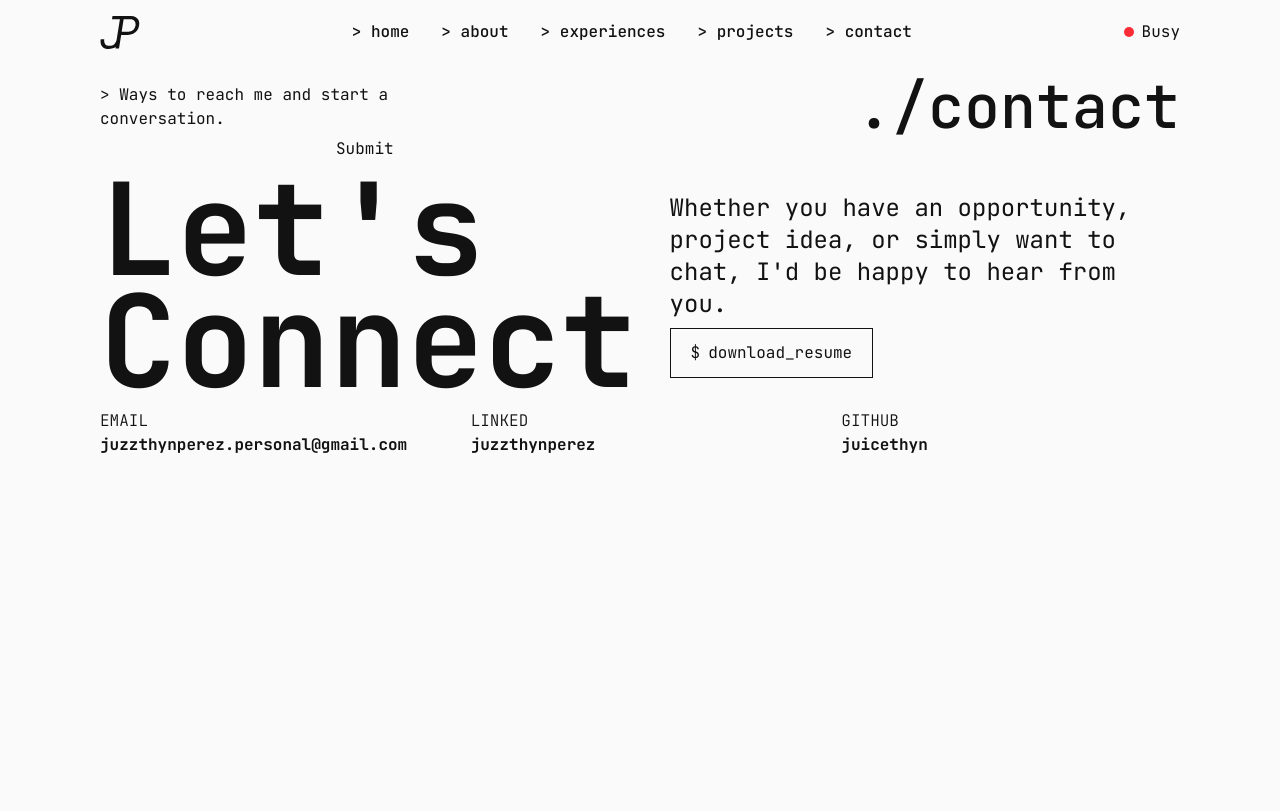
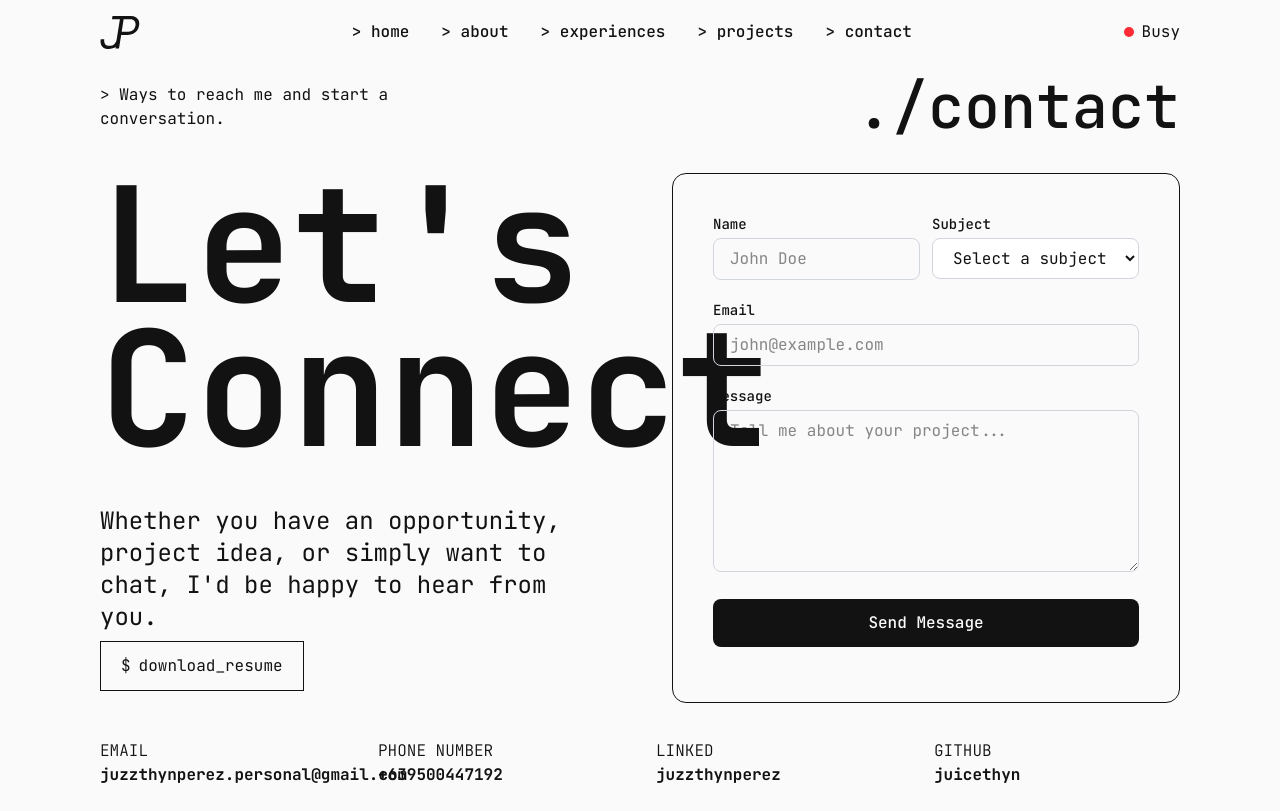
Before and after one commit to juicethyn/my-portfolio, a Next.js app: page /contact in a window 1280 px wide. Built offline with nearby package versions, Linux system fonts and the light colour scheme; no server answers.

Commit message:
feat(contact): added contact page and forms

```diff
--- a/components/cards/ContactFormCard.tsx
+++ b/components/cards/ContactFormCard.tsx
@@ -1,11 +1,136 @@
 "use client";
 
+import { useActionState } from "react";
+import { submitContactForm } from "@/lib/actions";
+
 export default function ContactFormCard() {
+	const initialState = {
+		success: false,
+		message: "",
+	};
+
+	const [state, formAction, isPending] = useActionState(
+		submitContactForm,
+		initialState,
+	);
+
 	return (
-		<form>
-			<input name="name" type="text" />
+		<div className="border border-foreground rounded-xl p-5 lg:p-10 my-3">
+			<form
+				action={formAction}
+				className="mx-auto flex w-full max-w-3xl flex-col gap-5"
+			>
+				<div className="grid grid-cols-1 gap-3 md:grid-cols-2">
+					<div>
+						<label htmlFor="name" className="mb-1 block text-sm font-medium">
+							Name
+						</label>
 
-			<button type="submit">Submit</button>
-		</form>
+						<input
+							id="name"
+							name="name"
+							type="text"
+							placeholder="John Doe"
+							className="w-full rounded-md border border-gray-300 px-4 py-2 outline-none transition focus:border-black"
+						/>
+
+						{state.errors?.name && (
+							<p className="mt-1 text-sm text-red-500">
+								{state.errors.name[0]}
+							</p>
+						)}
+					</div>
+
+					<div>
+						<label htmlFor="subject" className="mb-1 block text-sm font-medium">
+							Subject
+						</label>
+
+						<select
+							id="subject"
+							name="subject"
+							defaultValue=""
+							className="w-full rounded-md border border-gray-300 bg-white px-4 py-2 outline-none transition focus:border-black"
+						>
+							<option value="" disabled>
+								Select a subject
+							</option>
+
+							<option value="Project Inquiry">Project Inquiry</option>
+							<option value="Freelance Opportunity">
+								Freelance Opportunity
+							</option>
+							<option value="Job Opportunity">Job Opportunity</option>
+							<option value="Collaboration">Collaboration</option>
+							<option value="General Question">General Question</option>
+							<option value="Other">Other</option>
+						</select>
+
+						{state.errors?.subject && (
+							<p className="mt-1 text-sm text-red-500">
+								{state.errors.subject[0]}
+							</p>
+						)}
+					</div>
+				</div>
+
+				<div>
+					<label htmlFor="email" className="mb-1 block text-sm font-medium">
+						Email
+					</label>
+
+					<input
+						id="email"
+						name="email"
+						type="email"
+						placeholder="john@example.com"
+						className="w-full rounded-md border border-gray-300 px-4 py-2 outline-none transition focus:border-black"
+					/>
+
+					{state.errors?.email && (
+						<p className="mt-1 text-sm text-red-500">{state.errors.email[0]}</p>
+					)}
+				</div>
+
+				<div>
+					<label htmlFor="message" className="mb-1 block text-sm font-medium">
+						Message
+					</label>
+
+					<textarea
+						id="message"
+						name="message"
+						rows={6}
+						placeholder="Tell me about your project..."
+						className="w-full rounded-md border border-gray-300 px-4 py-2 outline-none transition focus:border-black"
+					/>
+
+					{state.errors?.message && (
+						<p className="mt-1 text-sm text-red-500">
+							{state.errors.message[0]}
+						</p>
+					)}
+				</div>
+
+				{state.message && (
+					<p
+						className={`text-sm ${
+							state.success ? "text-green-600" : "text-red-500"
+						}`}
+					>
+						{state.message}
+					</p>
+				)}
+
+				<button
+					type="submit"
+					disabled={isPending}
+					className="rounded-md bg-foreground px-5 py-3 font-medium text-background transition hover:bg-neutral-800
+					disabled:cursor-not-allowed disabled:opacity-50"
+				>
+					{isPending ? "Submitting..." : "Send Message"}
+				</button>
+			</form>
+		</div>
 	);
 }
--- a/components/sections/ContactSection.tsx
+++ b/components/sections/ContactSection.tsx
@@ -19,10 +19,9 @@ export default function ContactSection() {
 			</div>
 
 			{/* Contact Form Here */}
-			<ContactFormCard />
-
-			<div className="block lg:flex flex-col lg:flex-row justify-between items-center gap-8 my-3">
-				<h1 className="text-5xl lg:text-9xl lg:leading-28 font-bold">
+			<div className="grid grid-cols-1 lg:grid-cols-2 lg:gap-16 my-6">
+				<div className="block lg:flex flex-col justify-center gap-8 my-3">
+					<h1 className="text-5xl lg:text-[160px] lg:leading-36 font-bold">
 						Let's <br className="hidden md:block" />
 						Connect
 					</h1>
@@ -32,7 +31,8 @@ export default function ContactSection() {
 							chat, I'd be happy to hear from you.
 						</p>
 						<Link
-						href="/"
+							href="https://drive.google.com/file/d/1_vXVxidX7VjJxvynm45267h0nxZjtFz_/view?usp=sharing"
+							target="_blank"
 							className="
               inline-flex items-center gap-2
               border border-foreground
@@ -48,11 +48,17 @@ export default function ContactSection() {
 						</Link>
 					</div>
 				</div>
+				<ContactFormCard />
+			</div>
 
-			<div className="grid grid-cols-1 lg:grid-cols-3 gap-2 lg:gap-8 lg:my-3">
+			<div className="grid grid-cols-1 lg:grid-cols-4 gap-2 lg:gap-8 lg:my-6">
 				<div>
 					<p className="font-light">EMAIL</p>
 					<p className="font-bold">juzzthynperez.personal@gmail.com</p>
+				</div>
+				<div>
+					<p className="font-light">PHONE NUMBER</p>
+					<p className="font-bold">+639500447192</p>
 				</div>
 				<div>
 					<p className="font-light">LINKED</p>
--- a/constants/projects.ts
+++ b/constants/projects.ts
@@ -27,7 +27,7 @@ export const projects = [
 				url: "https://www.linkedin.com/in/juzzthynperez/",
 			},
 		],
-		featured_reverse: true,
+		featured_reverse: false,
 		featured_project: true,
 	},
 	{
@@ -90,7 +90,7 @@ export const projects = [
 			},
 		],
 		featured_reverse: true,
-		featured_project: true,
+		featured_project: false,
 	},
 ];
 
--- /dev/null
+++ b/emails/ContactNotification.tsx
@@ -0,0 +1,70 @@
+type ContactNotificationProps = {
+	name: string;
+	email: string;
+	subject: string;
+	message: string;
+};
+
+export default function ContactNotification({
+	name,
+	email,
+	subject,
+	message,
+}: ContactNotificationProps) {
+	return `
+  <!DOCTYPE html>
+  		<html>
+			<body
+				style={{
+					fontFamily: "Arial, sans-serif",
+					padding: "32px",
+					background: "#f5f5f5",
+				}}
+			>
+				<div
+					style={{
+						maxWidth: "600px",
+						margin: "0 auto",
+						background: "#fff",
+						padding: "32px",
+						borderRadius: "12px",
+					}}
+				>
+					<h1>📬 New Contact Form Submission</h1>
+
+					<p>
+						Someone reached out through your portfolio website.
+					</p>
+
+					<hr />
+
+					<p>
+						<strong>Name:</strong> ${name}
+					</p>
+
+					<p>
+						<strong>Email:</strong> ${email}
+					</p>
+
+					<p>
+						<strong>Subject:</strong> ${subject}
+					</p>
+
+					<h3>Message</h3>
+
+					<div
+						style={{
+							padding: "16px",
+							background: "#fafafa",
+							border: "1px solid #ddd",
+							borderRadius: "8px",
+							whiteSpace: "pre-wrap",
+						}}
+					>
+						${message}
+					</div>
+				</div>
+			</body>
+		</html>
+  `;
+}
--- a/lib/actions.ts
+++ b/lib/actions.ts
@@ -1,8 +1,100 @@
 "use server";
 
-export async function submitContact() {
-	return {
-		success: true,
-		message: "Message sent successfully!",
+import { Resend } from "resend";
+import * as z from "zod";
+import ContactNotification from "@/emails/ContactNotification";
+
+const resend = new Resend(process.env.RESEND_API_KEY);
+
+export type FormState = {
+	success?: boolean;
+	message?: string;
+	errors?: {
+		name?: string[];
+		email?: string[];
+		subject?: string[];
+		message?: string[];
 	};
+};
+
+const SUBJECTS = [
+	"Project Inquiry",
+	"Freelance Opportunity",
+	"Job Opportunity",
+	"Collaboration",
+	"General Question",
+	"Other",
+] as const;
+
+export async function submitContactForm(
+	_prevState: FormState,
+	formData: FormData,
+): Promise<FormState> {
+	try {
+		const formSchema = z.object({
+			name: z.string().min(2, "Name is required"),
+			subject: z.enum(SUBJECTS, "Please select a valid subject"),
+			email: z.email("Please enter a valid email address"),
+			message: z
+				.string()
+				.min(10, "Message is required")
+				.max(500, "Message must be between 10 and 500 characters"),
+		});
+
+		const result = formSchema.safeParse(Object.fromEntries(formData.entries()));
+		if (!result.success)
+			return {
+				success: false,
+				errors: z.flattenError(result.error).fieldErrors,
+			};
+
+		const { error: ownerError } = await resend.emails.send({
+			from: "onboarding@resend.dev",
+			to: ["nanakochan321@gmail.com"],
+			replyTo: result.data.email,
+			subject: `You have a new contact form submission | ${result.data.subject}`,
+			html: ContactNotification({
+				name: result.data.name,
+				email: result.data.email,
+				subject: result.data.subject,
+				message: result.data.message,
+			}),
+		});
+
+		if (ownerError) {
+			console.error("Resend error:", ownerError);
+			return {
+				success: false,
+				message: "Failed to send email. Please try again.",
+			};
+		}
+
+		// const { error: confirmationError } = await resend.emails.send({
+		// 	from: "onboarding@resend.dev",
+		// 	to: [result.data.email],
+		// 	subject: "Thank you for contacting me",
+		// 	html: `
+		// 			<h2>Thank you for contacting me</h2>
+		// 			<p>I've received your message and will get back to you as soon as possible.</p>`,
+		// });
+
+		// if (confirmationError) {
+		// 	console.error("Confirmation email error:", confirmationError);
+		// 	return {
+		// 		success: false,
+		// 		message: "Failed to send confirmation email. Please try again.",
+		// 	};
+		// }
+
+		return {
+			success: true,
+			message: "Success! I'll get back to you as soon as possible.",
+		};
+	} catch (error) {
+		console.error("Server action error:", error);
+		return {
+			success: false,
+			message: "Something went wrong. Please try again.",
+		};
+	}
 }
--- a/package.json
+++ b/package.json
@@ -19,9 +19,11 @@
 		"react": "19.2.4",
 		"react-dom": "19.2.4",
 		"react-icons": "^5.6.0",
+		"resend": "^6.14.0",
 		"shadcn": "^4.11.0",
 		"tailwind-merge": "^3.6.0",
-		"tw-animate-css": "^1.4.0"
+		"tw-animate-css": "^1.4.0",
+		"zod": "^4.4.3"
 	},
 	"devDependencies": {
 		"@biomejs/biome": "^2.5.0",
```
Also changed, not shown: 1 other file (tests, documents, lock files or other folders). Lines whose indentation alone changed are shown as unchanged.
